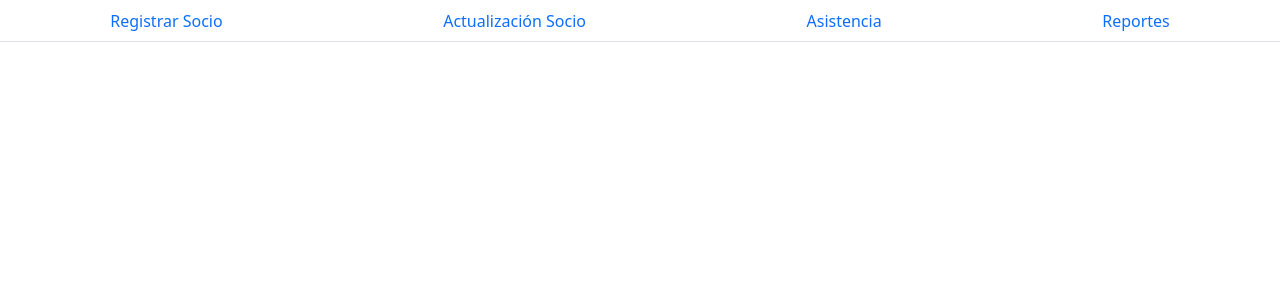
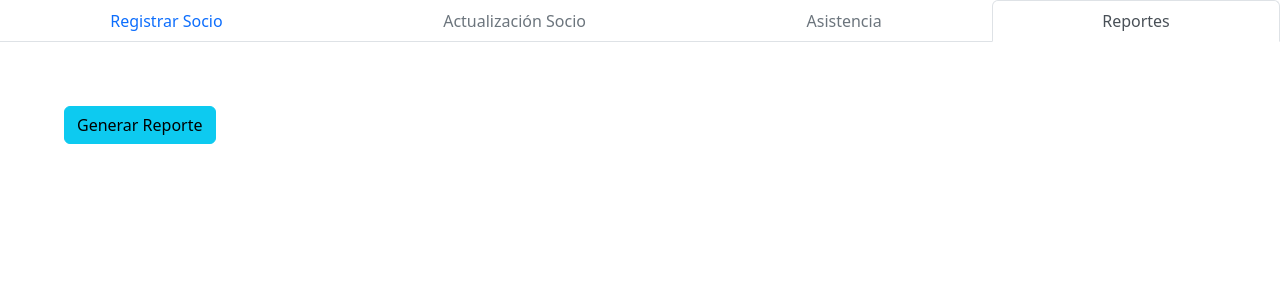
Before and after one commit to Pilli3800/gymsystem, a React (Create React App) app: page /reporte in a window 1280 px wide. Shown: the top 300 px of the page. Built offline with nearby package versions, Linux system fonts and the light colour scheme.

Commit message:
Falta Generar Reporte

```diff
--- a/package.json
+++ b/package.json
@@ -13,6 +13,7 @@
     "react-dom": "^18.2.0",
     "react-router-dom": "^6.3.0",
     "react-scripts": "5.0.1",
+    "react-sweetalert2": "^0.5.2",
     "web-vitals": "^2.1.4"
   },
   "scripts": {
--- a/src/App.js
+++ b/src/App.js
@@ -1,7 +1,7 @@
 import "./App.css";
 import {Routes, Route} from 'react-router-dom'
 import RegistroSocio from "../src/pages/registro-socio/RegistroSocio"
-import ActualizacionSocio from "./pages/actualizacion-socio/ActualizacionSocio";
+import Reporte from "./pages/reporte/Reporte";
 
 function App() {
   return (
@@ -9,7 +9,7 @@ function App() {
         <div className="App">
           <Routes>
             <Route exact path="/registro" element={<RegistroSocio/>} />
-            <Route exact path="/actualizacion" element={<ActualizacionSocio/>} />
+            <Route exact path="/reporte" element={<Reporte/>} />
           </Routes>
         </div>
     </>
--- a/src/components/Navbar.jsx
+++ b/src/components/Navbar.jsx
@@ -10,15 +10,15 @@ function Navbar() {
         </Nav.Link>
       </Nav.Item>
       <Nav.Item>
-        <Nav.Link eventKey="actualizacion" as={NavLink} to="/actualizacion">
+        <Nav.Link eventKey="actualizacion" as={NavLink} to="/actualizacion" disabled>
           Actualización Socio
         </Nav.Link>
       </Nav.Item>
       <Nav.Item>
-        <Nav.Link eventKey="link-2" as={NavLink} to="/asistencia">Asistencia</Nav.Link>
+        <Nav.Link eventKey="link-2" as={NavLink} to="/asistencia" disabled>Asistencia</Nav.Link>
       </Nav.Item>
       <Nav.Item>
-        <Nav.Link eventKey="link-3" as={NavLink} to="/reportes">Reportes</Nav.Link>
+        <Nav.Link eventKey="link-3" as={NavLink} to="/reporte">Reportes</Nav.Link>
       </Nav.Item>
     </Nav>
   );
--- a/src/pages/actualizacion-socio/ActualizacionSocio.js
+++ /dev/null
@@ -1,23 +0,0 @@
-import React from "react";
-import {Form} from "react-bootstrap"
-import {Outlet} from "react-router-dom"
-
-const ActualizacionSocio = () => {
-  return (
-    <>
-      <Form className="d-flex">
-        <Form.Control
-          type="search"
-          placeholder="Buscar Socio por DNI"
-          className="me-2"
-          aria-label="Buscar"
-        />
-      </Form>
-      <div>
-        <Outlet/>
-      </div>
-    </>
-  );
-};
-
-export default ActualizacionSocio;
--- a/src/pages/registro-socio/RegistroSocio.js
+++ b/src/pages/registro-socio/RegistroSocio.js
@@ -1,7 +1,9 @@
 import React, { useState } from "react";
 import { Form, Dropdown, DropdownButton, Button } from "react-bootstrap";
-import { collection, addDoc } from "firebase/firestore";
+//import { collection, addDoc } from "firebase/firestore";
 import { db } from "../../services/firebase";
+import { doc, setDoc } from "firebase/firestore";
+import Swal from 'sweetalert2'
 
 const RegistroSocio = () => {
   const [tipoPlanMostrar, settipoPlanMostrar] = useState(
@@ -30,12 +32,24 @@ const RegistroSocio = () => {
     // const db = getDatabase();
     // set(ref(db, "socios/ " + linkObject.dni), linkObject);
     try {
-      const docRef = await addDoc(collection(db, "socios/" + linkObject.dni), {
-        linkObject,
+      const docRef = await setDoc(doc(db, "socios/", linkObject.dni), {
+        linkObject
       });
-      console.log("Socio registrado con el ID: ", docRef.id);
+      console.log("Socio registrado con el ID: ", linkObject.dni);
+      Swal.fire({
+        title: '¡Socio Agregado!',
+        text: 'El socio ha sido agregado.',
+        icon: 'success',
+        confirmButtonText: 'Cool'
+      })
     } catch (e) {
       console.error("Error al registrar socio: ", e);
+      Swal.fire({
+        title: 'Error!',
+        text: '¡El socio ya existe!',
+        icon: 'error',
+        confirmButtonText: 'Ok'
+      })
     }
     console.log(linkObject);
     console.log("Nuevo Socio Agregado");
@@ -95,7 +109,12 @@ const RegistroSocio = () => {
       values.monto === "" ||
       values.fechaFin === ""
     ) {
-      alert("No dejar campos vacios.");
+      Swal.fire({
+        title: 'Error!',
+        text: '¡No dejes campos vacios!',
+        icon: 'error',
+        confirmButtonText: 'Ok'
+      })
     } else {
       addSocio(values);
     }
--- /dev/null
+++ b/src/pages/reporte/Reporte.js
@@ -0,0 +1,36 @@
+import React, { useState, useEffect } from "react";
+import { Button, Table } from "react-bootstrap";
+import { db } from "../../services/firebase";
+import { collection, getDocs } from "firebase/firestore";
+
+const Reporte = () => {
+  const [values, setValues] = useState([]);
+
+  const handleSubmit = async (e) => {
+    const response = await getDocs(collection(db, "socios"));
+    console.log(values);
+    response.docs.forEach((item) => {
+      values.push(item.data());
+      console.log(item.data());
+    });
+    console.log(values);
+    return response;
+  };
+
+  console.log(values);
+  const map1 = values.map((linkObject) => linkObject);
+  console.log(map1);
+
+  return (
+    <>
+      <div>
+        <Button variant="info" onClick={handleSubmit}>
+          Generar Reporte
+        </Button>
+      </div>
+      <div>{map1}</div>
+    </>
+  );
+};
+
+export default Reporte;
```
Also changed, not shown: 1 other file (tests, documents, lock files or other folders).
